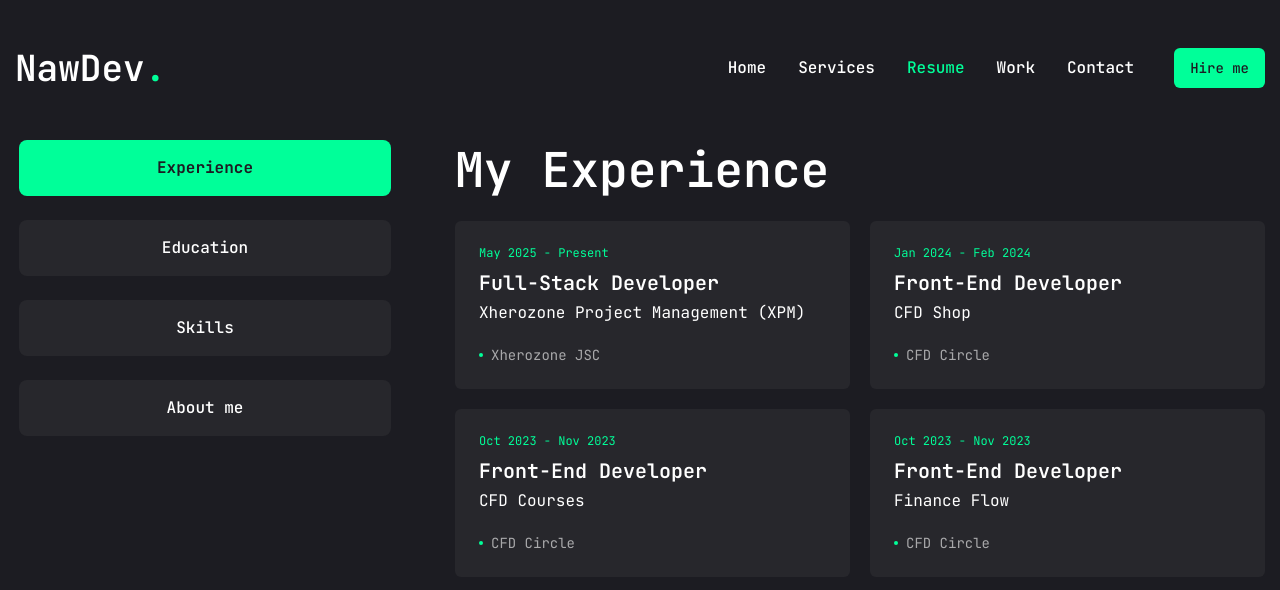
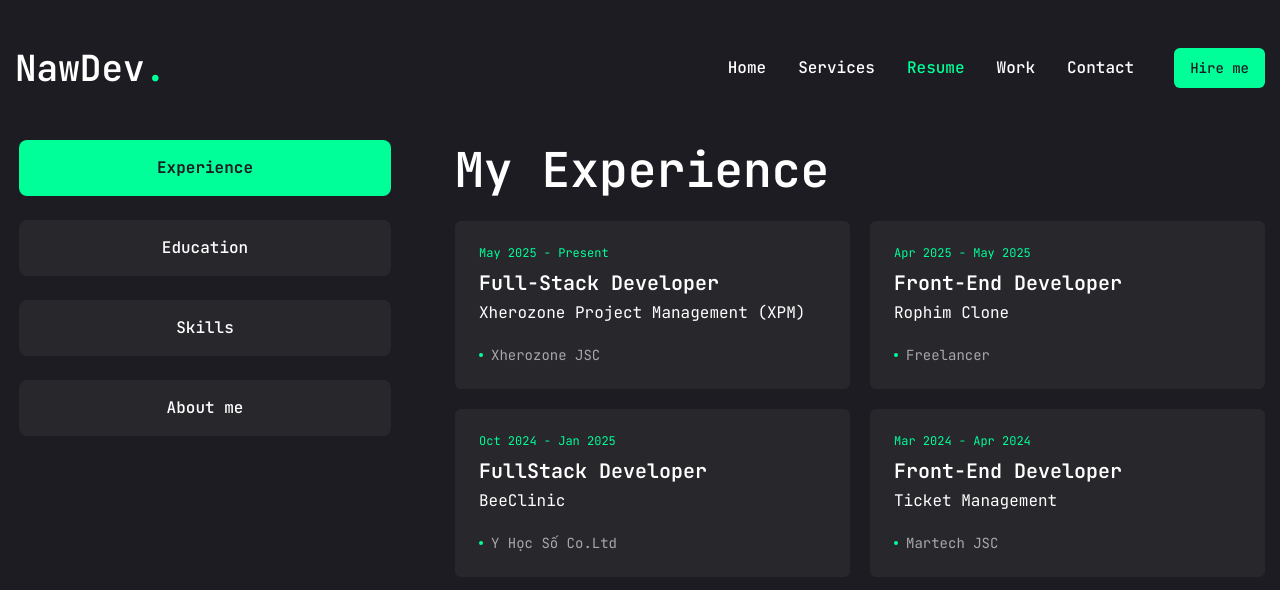
Before and after one commit to namdevfe/my-portfolio, a Next.js app: page /resume in a window 1280 px wide. Shown: the top 590 px of the page. Built offline with nearby package versions, Linux system fonts and the light colour scheme.

Commit message:
fix: sorted experience by near date

```diff
--- a/src/constants/general.ts
+++ b/src/constants/general.ts
@@ -93,6 +93,24 @@ export const experience: ExperienceType = {
     },
     {
       position: 'Front-End Developer',
+      duration: 'Apr 2025 - May 2025',
+      company: 'Freelancer',
+      project: 'Rophim Clone'
+    },
+    {
+      position: 'FullStack Developer',
+      duration: 'Oct 2024 - Jan 2025',
+      company: 'Y Học Số Co.Ltd',
+      project: 'BeeClinic'
+    },
+    {
+      position: 'Front-End Developer',
+      duration: 'Mar 2024 - Apr 2024 ',
+      company: 'Martech JSC',
+      project: 'Ticket Management'
+    },
+    {
+      position: 'Front-End Developer',
       duration: 'Jan 2024 - Feb 2024',
       company: 'CFD Circle',
       project: 'CFD Shop'
@@ -115,16 +133,6 @@ export const experience: ExperienceType = {
       duration: 'Oct 2023 - Nov 2023',
       project: 'Wooder Landing Page',
       company: 'CFD Circle'
-    },
-    {
-      position: 'Front-End Developer',
-      duration: 'Mar 2024 - Apr 2024 ',
-      company: 'Martech JSC Company'
-    },
-    {
-      position: 'FullStack Developer',
-      duration: 'Oct 2024 - Jan 2025',
-      company: 'YHocSo Company'
     }
   ]
 }
```
